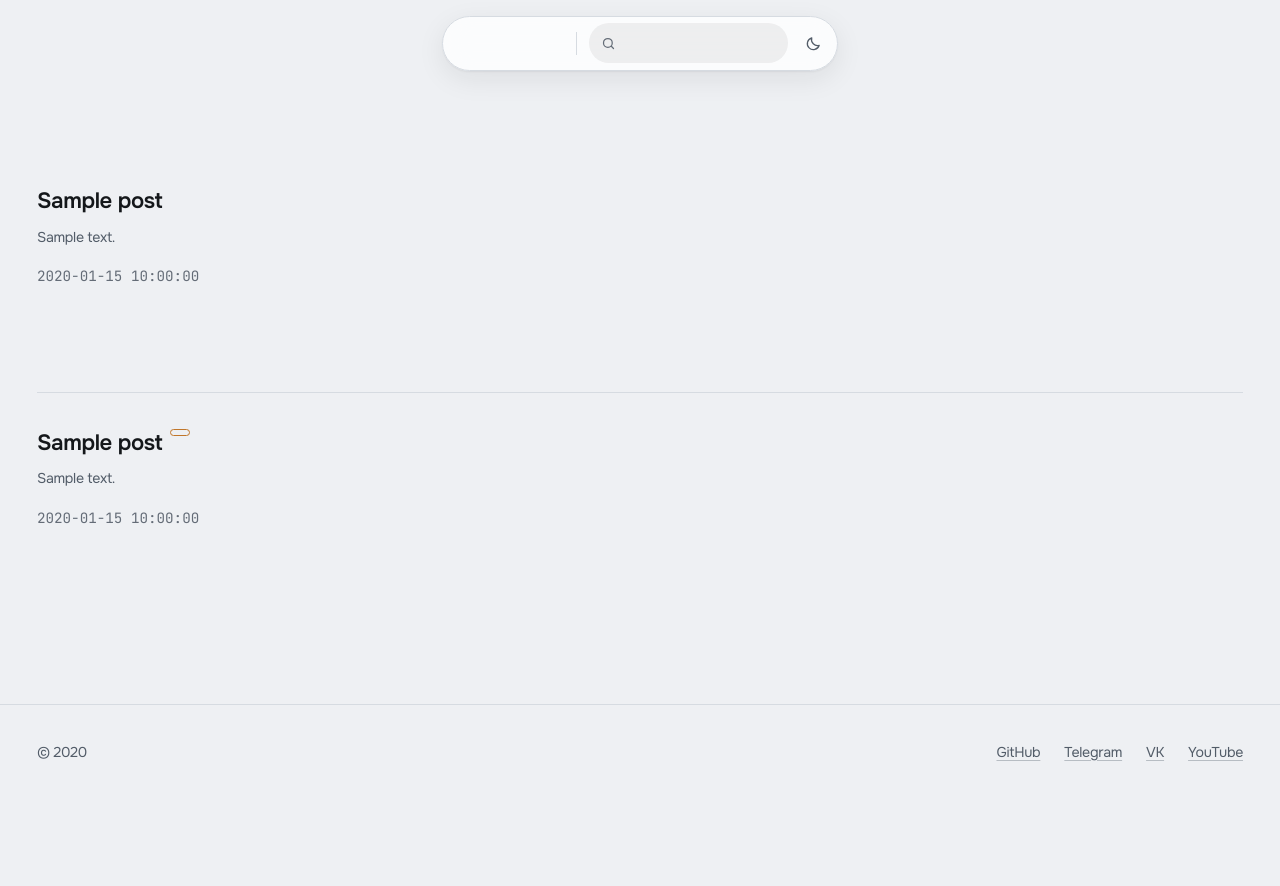
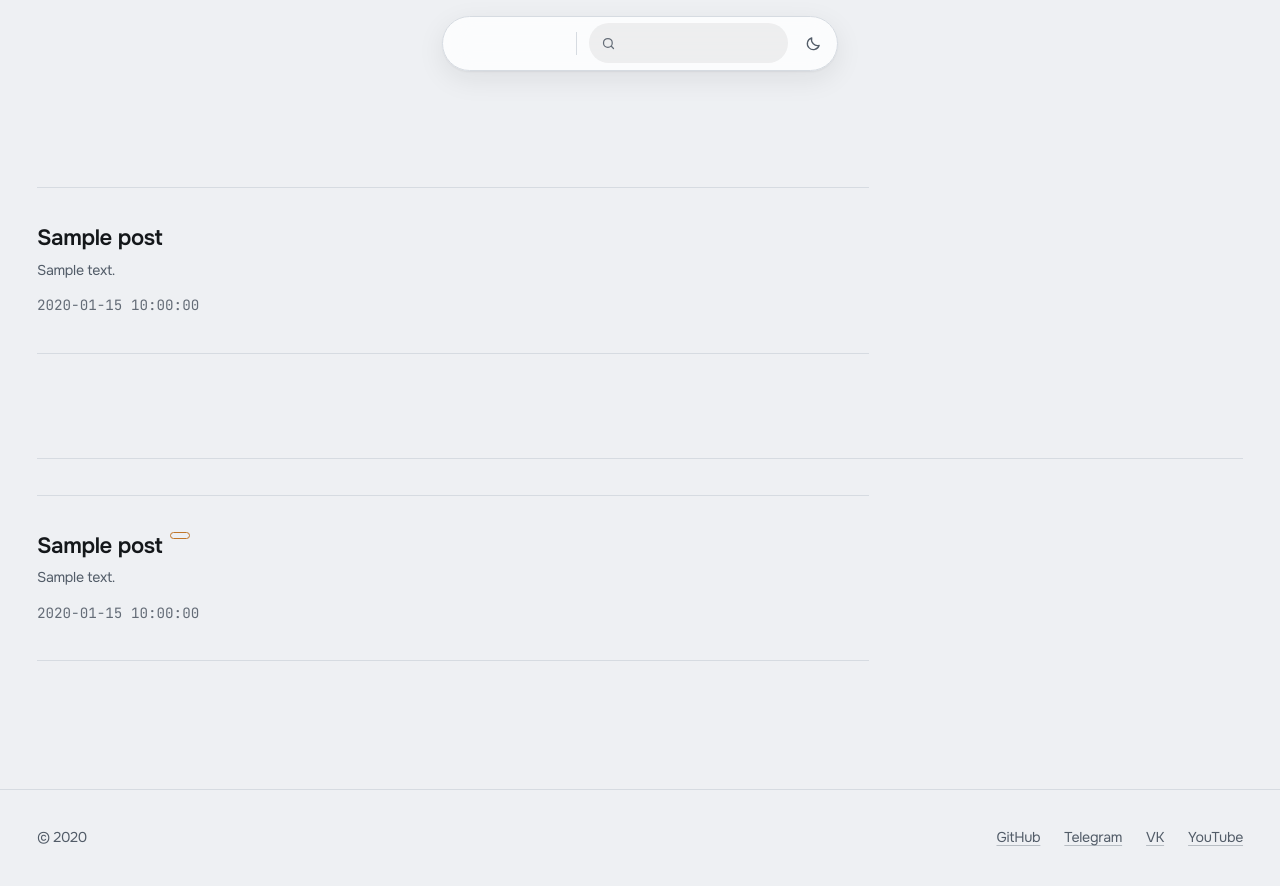
Before and after one commit to Dmkdok/personal-site, a Python web app: template app/templates/blog/index.html in a window 1280 px wide. Before the commit the page ends 761 px from the top, so only its background shows below. Run offline with Jinja, Linux system fonts and the light colour scheme; the template is opened without the code that fills it: most values are stand-ins (such as "Sample title", 1, 10 or a date in 2020).

Commit message:
Lay the blog index out as a list, not a tile grid (T082)
/blog tiled at `repeat(auto-fill, minmax(19rem, 1fr))` — three columns wide on
a desktop for a section that holds a handful of long reads. It now runs one
article per row with the cover on the left, the shape `.project` already uses
on /dev, and stacks below 46rem.

`.card-grid` itself is untouched: photo and dev tile with it and it is shared
infrastructure. `.card-grid--posts` is a modifier applied next to it, on both
the published list and the drafts list.

`_post_card.html` gained a `.post-card__body` wrapper so the card can become a
two-column row, and its cover `sizes` now says 15rem instead of 19rem.

Measured rather than assumed: the excerpt first ran to 115 characters a line,
because `--measure` is in `ch` and `ch` resolves against the element's own
font — on the wrapper it inherited the larger body font. Moved onto the text
and set to the 52ch the other supporting copy uses, it measures 72. The list is
capped at 52rem so the rules stop where the content stops.

137 unit/API tests still green, exit 0.

```diff
--- a/app/static/css/blog.css
+++ b/app/static/css/blog.css
@@ -7,6 +7,69 @@
      Index — cards reuse .card; only the date line and the draft marker are new.
      Still no tags, no reading time, no counters. That absence is the brief.
      ========================================================================= */
+  /* One article per row, cover on the left — the shape `.project` uses on /dev.
+     A blog of a few long reads is a list, not a wall of equal tiles.
+
+     `.card-grid` itself is untouched: photo and dev tile with it, and it is
+     shared infrastructure. This is a modifier applied next to it. */
+  .card-grid--posts {
+    grid-template-columns: minmax(0, 1fr);
+    gap: 0;
+    /* The rules stop where the content stops. Left to the full container width
+       a row is a cover, a capped column of text and a third of empty page,
+       which reads as a mistake rather than as a choice. */
+    max-inline-size: 52rem;
+    border-block-start: 1px solid var(--line);
+  }
+
+  .card-grid--posts .post-card {
+    display: grid;
+    grid-template-columns: minmax(0, 15rem) minmax(0, 1fr);
+    gap: var(--space-m) var(--space-l);
+    align-items: start;
+    padding-block: var(--space-l);
+    border-block-end: 1px solid var(--line);
+  }
+
+  /* An article without a cover keeps its text in line with the rest. */
+  .card-grid--posts .post-card:not(:has(> .card__media)) {
+    grid-template-columns: minmax(0, 1fr);
+  }
+
+  .card-grid--posts .card__media {
+    aspect-ratio: 16 / 10;
+  }
+
+  .post-card__body {
+    display: flex;
+    flex-direction: column;
+    align-items: flex-start;
+    gap: var(--space-2xs);
+  }
+
+  /* A comfortable measure however wide the column gets. `ch` resolves against
+     the element's own font, so the cap belongs on the text and not on the
+     wrapper: set on the wrapper it inherits the larger body font and the
+     excerpt runs to 115 characters. `ch` is the width of a zero, wider than an
+     average Cyrillic lowercase letter, so 52ch measures ~72 characters here —
+     the same cap the other supporting texts in `components.css` use. */
+  .card-grid--posts .post-card__title {
+    max-inline-size: var(--measure);
+  }
+
+  .card-grid--posts .card__note {
+    max-inline-size: 52ch;
+  }
+
+  /* Below the breakpoint the cover goes back on top: a 15rem column and a
+     readable line cannot both fit on a phone. */
+  @media (width < 46rem) {
+    .card-grid--posts .post-card {
+      grid-template-columns: minmax(0, 1fr);
+      gap: var(--space-s);
+    }
+  }
+
   .post-card__title {
     display: flex;
     flex-wrap: wrap;
--- a/app/templates/blog/_post_card.html
+++ b/app/templates/blog/_post_card.html
@@ -10,7 +10,7 @@
       <img
         src="{{ cover.src }}"
         {% if cover.srcset %}srcset="{{ cover.srcset }}"{% endif %}
-        sizes="(min-width: 60rem) 19rem, 92vw"
+        sizes="(min-width: 60rem) 15rem, 92vw"
         alt=""
         loading="lazy"
         decoding="async"
@@ -18,6 +18,9 @@
     </span>
   {% endif %}
 
+  {# The text is wrapped so the card can become a row — cover in one column,
+     everything else in the other — the way `.project` does on /dev. #}
+  <div class="post-card__body">
     <h{{ level }} class="card__title post-card__title">
       {{ post.title }}
       {% if is_draft %}<span class="post-flag">{{ t("blog.draft_flag") }}</span>{% endif %}
@@ -32,4 +35,5 @@
         <time datetime="{{ iso_date(post.published_at) }}">{{ ru_date(post.published_at) }}</time>
       </p>
     {% endif %}
+  </div>
 </a>
--- a/app/templates/blog/index.html
+++ b/app/templates/blog/index.html
@@ -19,7 +19,7 @@
     {% endif %}
 
     {% if posts %}
-      <div class="card-grid">
+      <div class="card-grid card-grid--posts">
         {% for post in posts %}
           {% include "blog/_post_card.html" %}
         {% endfor %}
@@ -38,7 +38,7 @@
           <h2 class="drafts__title" id="drafts-heading">{{ t("blog.drafts_title") }}</h2>
           <p class="drafts__note">{{ t("blog.drafts_note") }}</p>
         </div>
-        <div class="card-grid">
+        <div class="card-grid card-grid--posts">
           {% for post in drafts %}
             {% with is_draft = true, card_level = 3 %}
               {% include "blog/_post_card.html" %}
```
Lines whose indentation alone changed are shown as unchanged.
